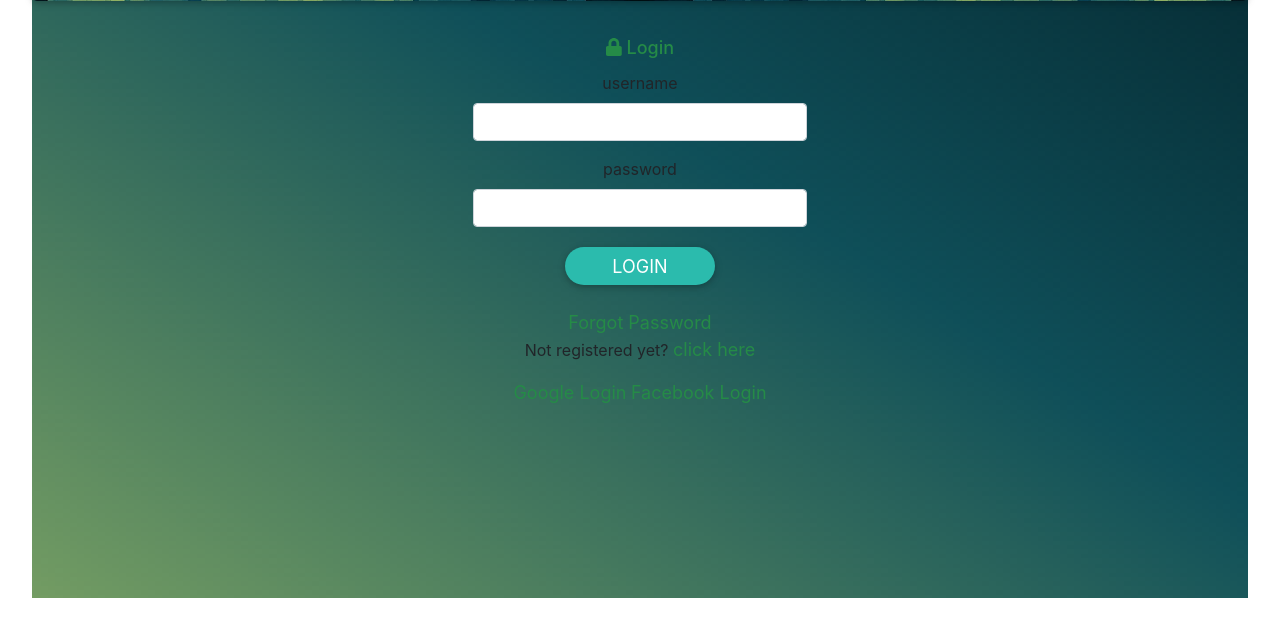
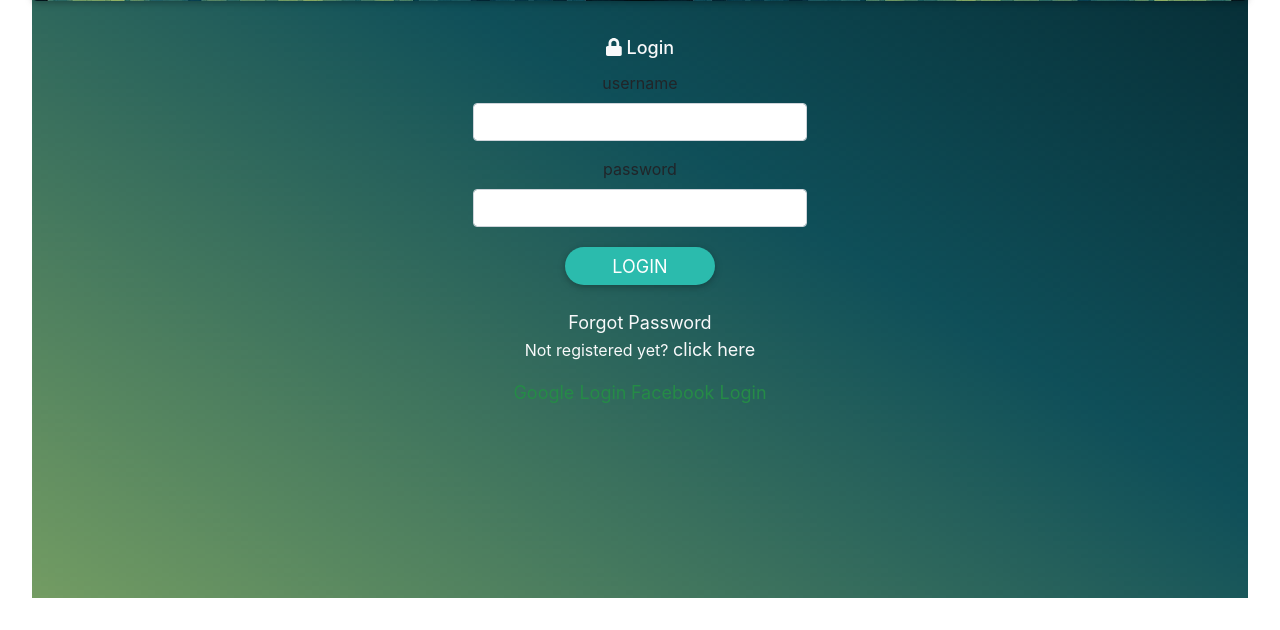
Before and after one commit to abigehl/Cs307GroupProject, a Flask app: page / in a window 1280 px wide. Shown: the part 234-864 px from the top of the page. Run offline with Flask 2, Linux system fonts and the light colour scheme; some libraries are stand-ins or nearby versions.

Commit message:
Updatelogin

```diff
--- a/templates/main.html
+++ b/templates/main.html
@@ -60,13 +60,13 @@ Sign In
     </div>
 
     <div class="container padding text-center">
-	    <div class="login-popup-heading text-center">
-	        <h4><i class="fa fa-lock" aria-hidden="true"></i> Login </h4>
+	    <div class="login-popup-heading text-center text-light">
+	        <h4 class="text-light"><i class="fa fa-lock text-light" aria-hidden="true"></i> Login </h4>
 	    </div>
 	</div>
 
     <form id="loginMember" role="form" action="" method="post">
-    	<div class="container padding text-center" style="width: 30%">
+    	<div class="container  text-center" style="width: 30%">
     		{{ form.hidden_tag() }}
             {{ wtf.form_field(form.username) }}
             {{ wtf.form_field(form.password) }}
@@ -79,9 +79,9 @@ Sign In
 	<div class="mb-4"></div>
 
     <div class="form-group text-center">
-    <a class="pwd-forget" href="javascript:void(0)" id="open_forgotPassword">Forgot Password</a>
+    <a class="pwd-forget text-light" href="javascript:void(0)" id="open_forgotPassword">Forgot Password</a>
 
-    <div class="text-center">Not registered yet? <a href="{{ url_for('signup') }}">click here</a></div>
+    <div class="text-center text-light">Not registered yet? <a href="{{ url_for('signup') }}" class="text-light">click here</a></div>
 	</div>
 
 
```
